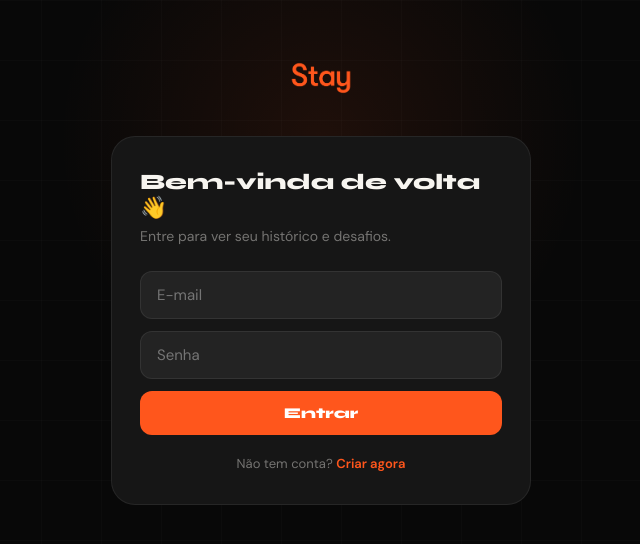
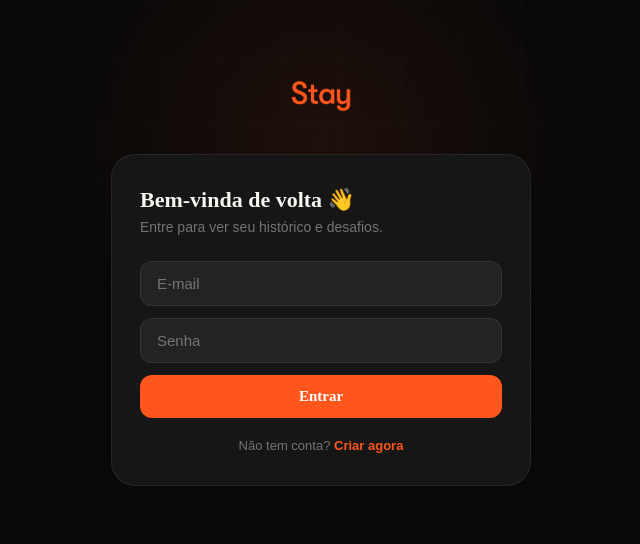
Before and after one commit to lauramarques-stay/findesa, a Next.js app: page /login in a window 1280 px wide. Shown: the part 120-664 px from the top of the page, without its empty margins (319-959 px from the left). Built offline with nearby package versions, Linux system fonts and the light colour scheme; no server answers.

Commit message:
Update login.js

```diff
--- a/pages/login.js
+++ b/pages/login.js
@@ -10,7 +10,7 @@ const B = {
 
 const CSS = `
   *,*::before,*::after{box-sizing:border-box;margin:0;padding:0;}
-  html,body{background:${B.bg};color:${B.offwhite};font-family:'DM Sans',sans-serif;}
+  html,body{background:${B.bg};color:${B.offwhite};font-family:'Sora',sans-serif;}
   ::selection{background:${B.orange};color:#fff;}
   @keyframes fadeUp{from{opacity:0;transform:translateY(20px)}to{opacity:1;transform:none}}
   input:-webkit-autofill{-webkit-box-shadow:0 0 0 100px ${B.card} inset!important;-webkit-text-fill-color:${B.offwhite}!important;}
@@ -32,7 +32,7 @@ export default function Login() {
       width:"100%", padding:"13px 16px", background:"rgba(255,255,255,.06)",
       border:`1px solid ${B.border}`, borderRadius:12, color:B.offwhite,
       fontSize:15, outline:"none", marginBottom:12,
-      fontFamily:"'DM Sans',sans-serif",
+      fontFamily:"'Sora',sans-serif",
     }
   });
 
@@ -63,9 +63,9 @@ export default function Login() {
       <style>{CSS}</style>
       <div style={{ textAlign:"center", maxWidth:400 }}>
         <div style={{ fontSize:56, marginBottom:20 }}>📬</div>
-        <h2 style={{ fontFamily:"'Syne',sans-serif", fontWeight:900, fontSize:26, marginBottom:12 }}>Confirme seu e-mail</h2>
+        <h2 style={{ fontFamily:"'Domine',serif", fontWeight:900, fontSize:26, marginBottom:12 }}>Confirme seu e-mail</h2>
         <p style={{ color:B.muted, lineHeight:1.7 }}>Enviamos um link de confirmação para <strong style={{color:B.offwhite}}>{email}</strong>. Clique nele para ativar sua conta e depois faça login.</p>
-        <button onClick={()=>{setSent(false);setMode("login");}} style={{ marginTop:28, padding:"12px 28px", background:B.orange, border:"none", borderRadius:12, color:"#fff", fontFamily:"'Syne',sans-serif", fontWeight:800, fontSize:14, cursor:"pointer" }}>
+        <button onClick={()=>{setSent(false);setMode("login");}} style={{ marginTop:28, padding:"12px 28px", background:B.orange, border:"none", borderRadius:12, color:"#fff", fontFamily:"'Domine',serif", fontWeight:800, fontSize:14, cursor:"pointer" }}>
           Ir para o login
         </button>
       </div>
@@ -93,7 +93,7 @@ export default function Login() {
           </div>
 
           <div style={{ background:B.card, border:`1px solid ${B.border}`, borderRadius:24, padding:"32px 28px" }}>
-            <h1 style={{ fontFamily:"'Syne',sans-serif", fontWeight:900, fontSize:22, marginBottom:6 }}>
+            <h1 style={{ fontFamily:"'Domine',serif", fontWeight:900, fontSize:22, marginBottom:6 }}>
               {mode === "login" ? "Bem-vinda de volta 👋" : "Criar sua conta"}
             </h1>
             <p style={{ color:B.muted, fontSize:14, marginBottom:26 }}>
@@ -112,7 +112,7 @@ export default function Login() {
 
             <button
               onClick={submit} disabled={busy}
-              style={{ width:"100%", padding:"13px", background:B.orange, border:"none", borderRadius:12, color:"#fff", fontFamily:"'Syne',sans-serif", fontWeight:800, fontSize:15, cursor:busy?"not-allowed":"pointer", opacity:busy?.7:1, transition:"opacity .2s" }}
+              style={{ width:"100%", padding:"13px", background:B.orange, border:"none", borderRadius:12, color:"#fff", fontFamily:"'Domine',serif", fontWeight:800, fontSize:15, cursor:busy?"not-allowed":"pointer", opacity:busy?.7:1, transition:"opacity .2s" }}
             >
               {busy ? "Aguarde…" : mode === "login" ? "Entrar" : "Criar conta"}
             </button>
```
